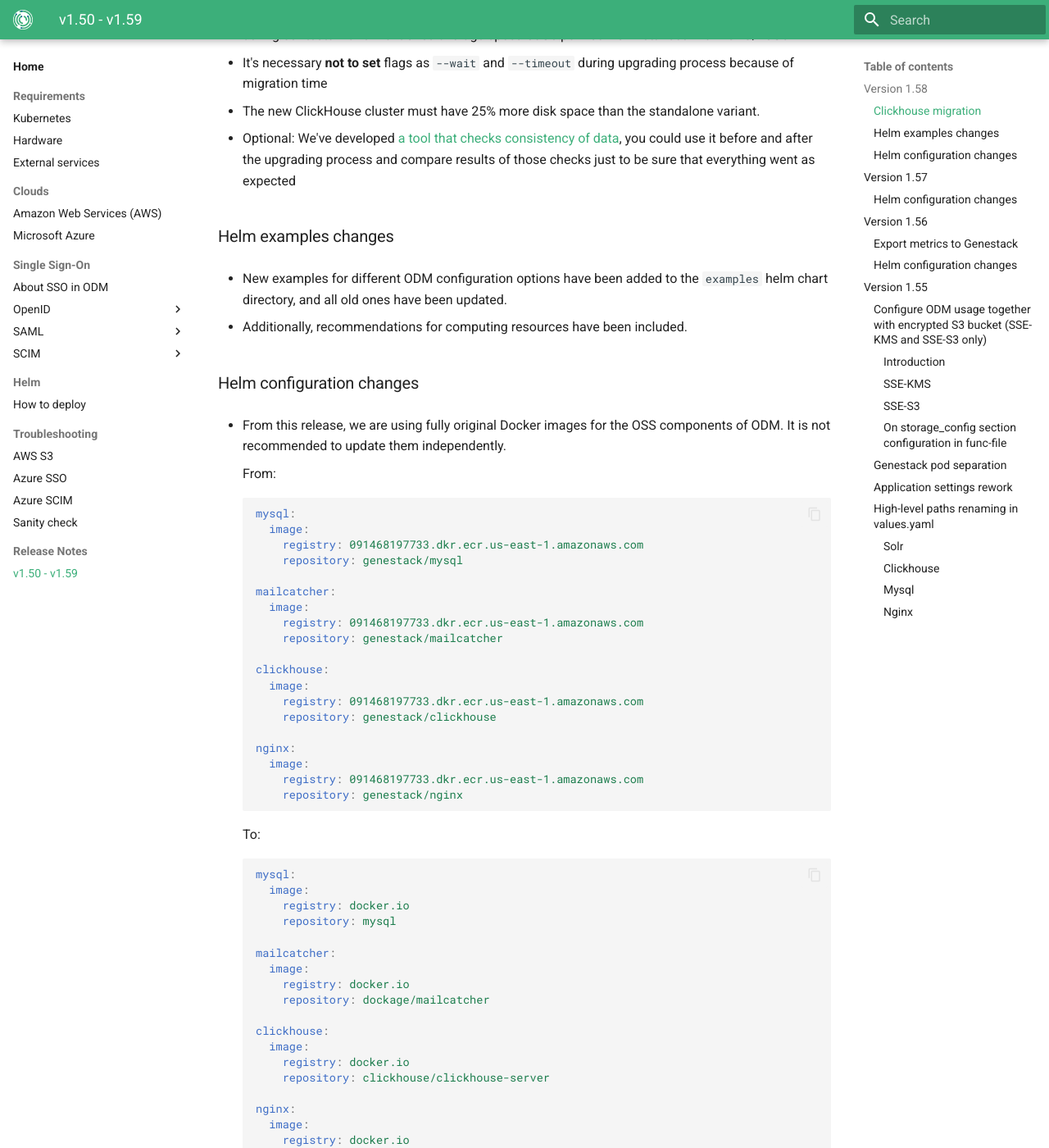
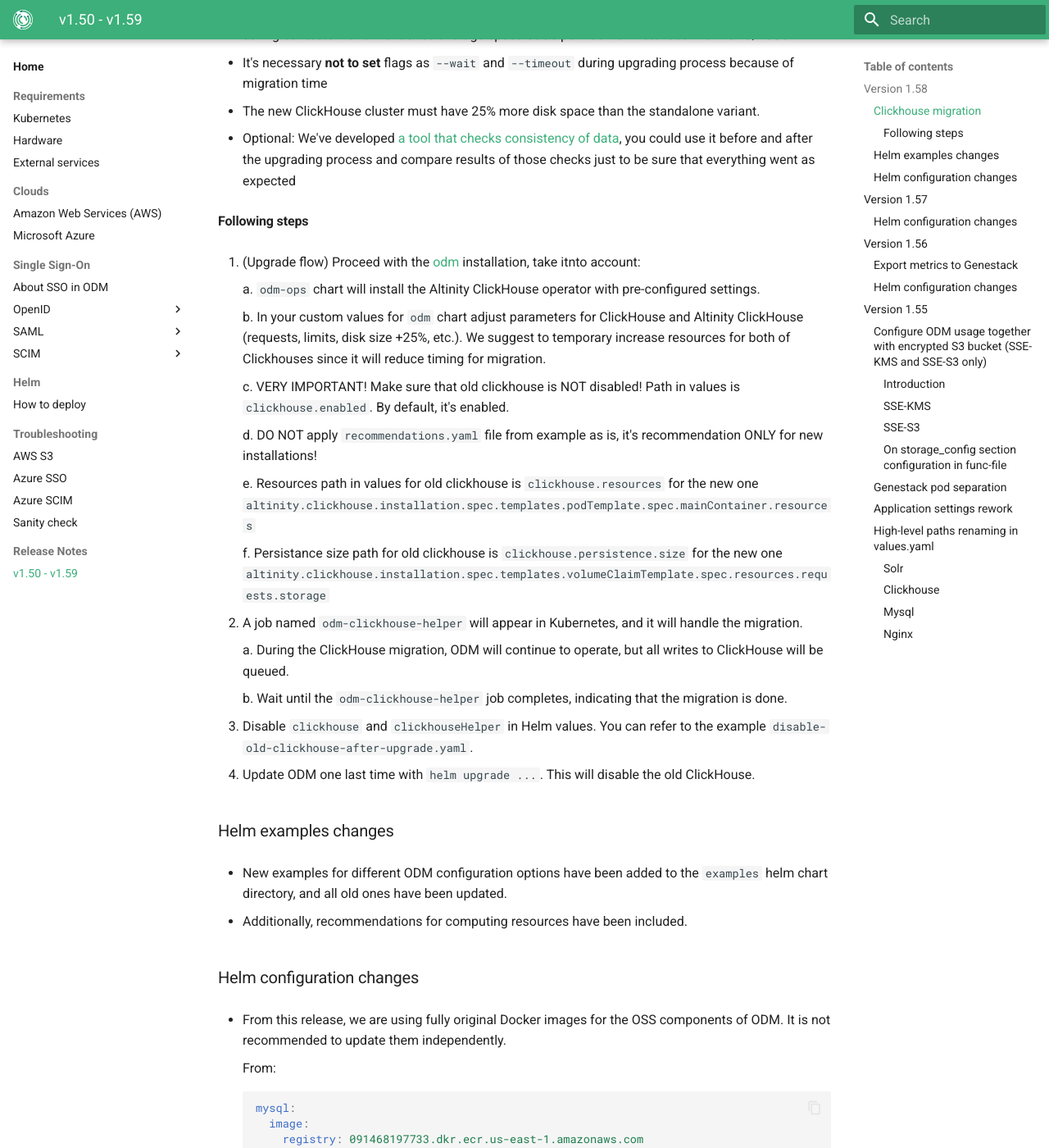
Before and after one commit to genestack/admin-docs, an MkDocs documentation site: the page built from docs/home/release-notes/v1.50-v1.59.md, in a window 1280 px wide and 1400 px high, scrolled down 707 px. Shown: the whole window at 82% size. Built offline with MkDocs 1.6.1 and Material for MkDocs 9.7.7, drawn with Linux system fonts in a browser that asks for light colours; the version menu is left out.

Commit message:
[ODM-11887] Update doc
(cherry picked from commit dd503be7f1a14d3126c982be722c71b489ba7acc)

```diff
--- a/docs/home/release-notes/v1.50-v1.59.md
+++ b/docs/home/release-notes/v1.50-v1.59.md
@@ -23,6 +23,32 @@
 - The new ClickHouse cluster must have 25% more disk space than the standalone variant.
 
 - Optional: We've developed [a tool that checks consistency of data](../troubleshooting/sanity-check.md), you could use it before and after the upgrading process and compare results of those checks just to be sure that everything went as expected
+
+#### Following steps
+
+  1. (Upgrade flow) Proceed with the [odm](../helm/how-to-deploy.md#deployment-process) installation, take itnto account:
+
+     a. `odm-ops` chart will install the Altinity ClickHouse operator with pre-configured settings.
+
+     b. In your custom values for `odm` chart adjust parameters for ClickHouse and Altinity ClickHouse (requests, limits, disk size +25%, etc.). We suggest to temporary increase resources for both of Clickhouses since it will reduce timing for migration.
+
+     c. VERY IMPORTANT! Make sure that old clickhouse is NOT disabled! Path in values is `clickhouse.enabled`. By default, it's enabled.
+
+     d. DO NOT apply `recommendations.yaml` file from example as is, it's recommendation ONLY for new installations!
+
+     e. Resources path in values for old clickhouse is `clickhouse.resources` for the new one `altinity.clickhouse.installation.spec.templates.podTemplate.spec.mainContainer.resources`
+
+     f. Persistance size path for old clickhouse is `clickhouse.persistence.size` for the new one `altinity.clickhouse.installation.spec.templates.volumeClaimTemplate.spec.resources.requests.storage`
+
+  2. A job named `odm-clickhouse-helper` will appear in Kubernetes, and it will handle the migration.
+
+     a. During the ClickHouse migration, ODM will continue to operate, but all writes to ClickHouse will be queued.
+
+     b. Wait until the `odm-clickhouse-helper` job completes, indicating that the migration is done.
+
+  3. Disable `clickhouse` and `clickhouseHelper` in Helm values. You can refer to the example `disable-old-clickhouse-after-upgrade.yaml`.
+
+  4. Update ODM one last time with `helm upgrade ...`. This will disable the old ClickHouse.
 
 ### Helm examples changes
 
```
